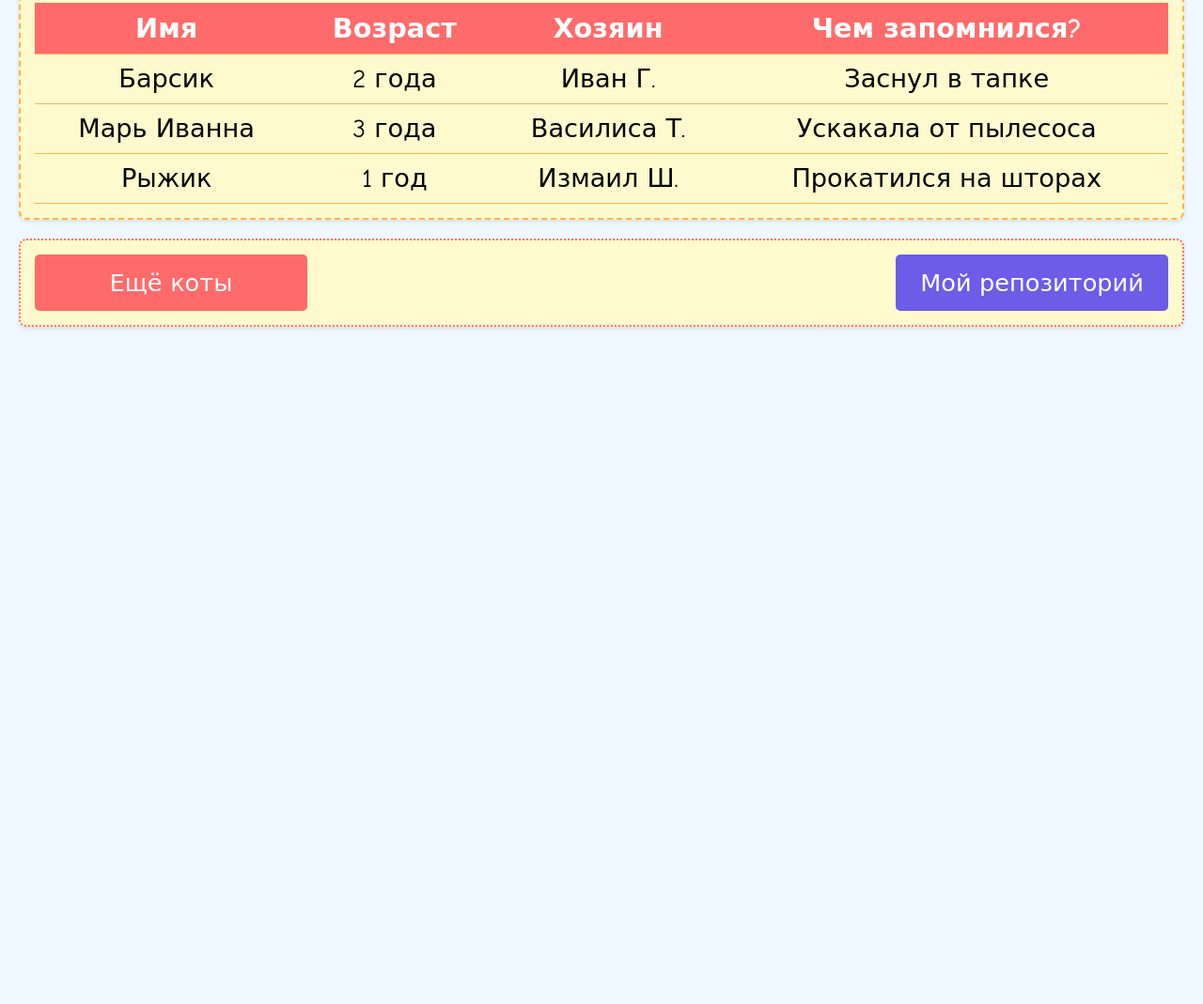
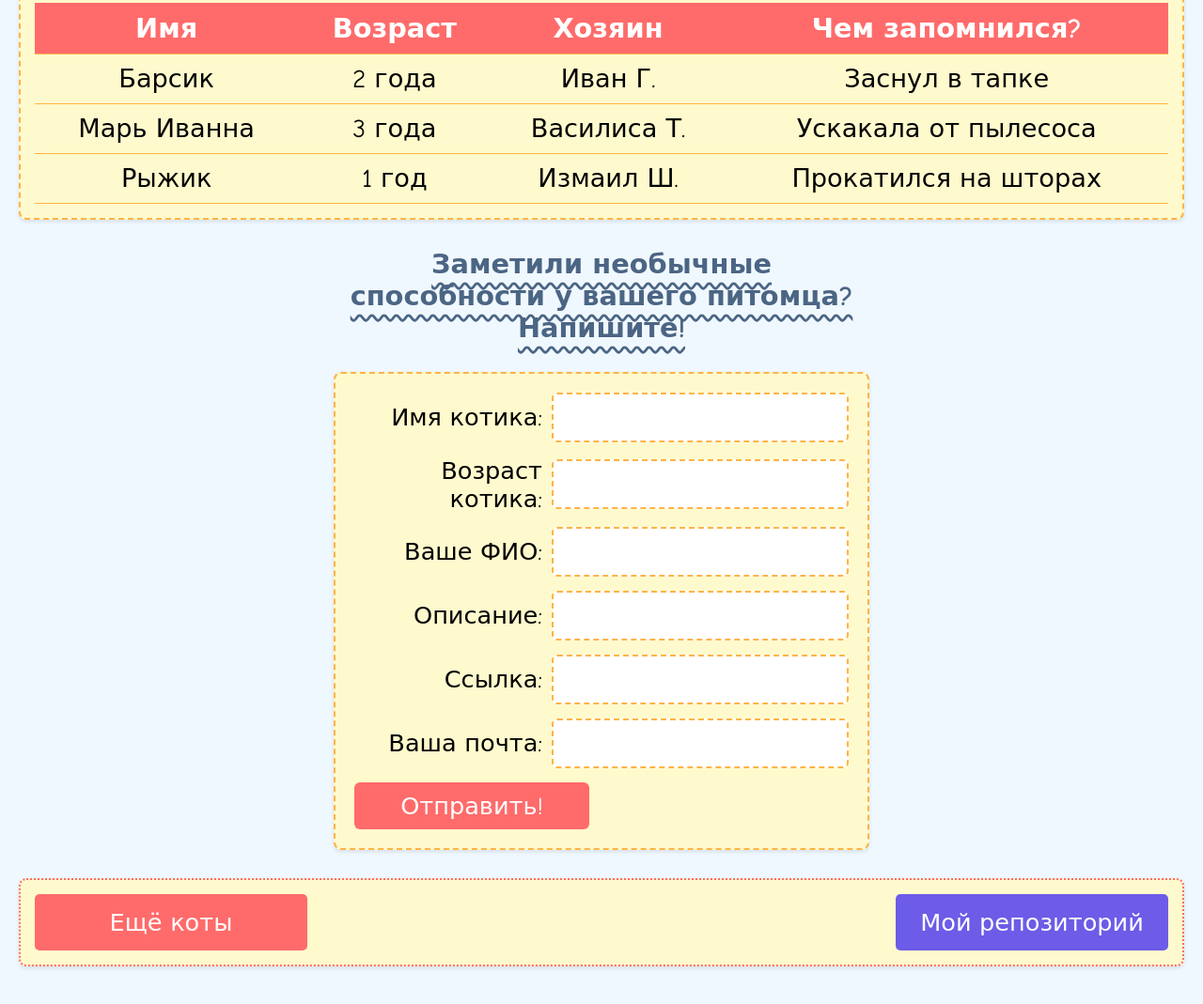
Before and after one commit to DimaDima51/web-programming, a plain HTML site: page index.html in a window 1280 px wide. Shown: the part 1063-2132 px from the top of the page at 94% size. Before the commit the page ends 1451 px from the top, so only its background shows below. Drawn offline with Linux system fonts and the light colour scheme.

Commit message:
Лабораторная 6

```diff
--- a/index.html
+++ b/index.html
@@ -73,6 +73,46 @@
             </table>
         </div>
 
+        <div class="form-block">
+            <h2 class="section-title">Заметили необычные способности у вашего питомца? Напишите!</h2>
+            <form action="/api-url" method="post" class="form-send-catinfo highlight-box">
+
+                <div class="form-send-catinfo">
+                    <label for="cat_name">Имя котика: </label>
+                    <input type="text" name="cat_name" id="cat_name" required />
+                </div>
+
+                <div class="form-send-catinfo">
+                    <label for="cat_age">Возраст котика: </label>
+                    <input type="text" name="cat_age" id="cat_age" required />
+                </div>
+
+                <div class="form-send-catinfo">
+                    <label for="owner_FIO">Ваше ФИО: </label>
+                    <input type="text" name="owner_FIO" id="owner_FIO" required />
+                </div>
+
+                <div class="form-send-catinfo">
+                    <label for="description">Описание: </label>
+                    <input type="text" name="description" id="description" required />
+                </div>
+
+                <div class="form-send-catinfo">
+                    <label for="link">Ссылка: </label>
+                    <input type="text" name="link" id="link" required />
+                </div>
+
+                <div class="form-send-catinfo">
+                    <label for="email">Ваша почта: </label>
+                    <input type="email" name="email" id="email" required />
+                </div>
+
+                <div class="form-send-catinfo">
+                    <input type="submit" value="Отправить!" class="button primary-button" />
+                </div>
+            </form>
+        </div>
+
         <div class="flex-container">
             <a href="https://yandex.ru/images/search?text=коты" target="_blank" class="button primary-button">
                 Ещё коты
@@ -96,6 +136,5 @@
           createCarousel(catUrls, "#cat-carousel");
         </script>
 
-
     </body>
 </html>
--- a/index.js
+++ b/index.js
@@ -25,3 +25,63 @@ function createCarousel(imagesList, parentElementSelector) {
 
     parent.appendChild(carousel);
 }
+
+document.addEventListener("DOMContentLoaded", () => {
+    const form = document.querySelector(".form-send-catinfo");
+    form.addEventListener("submit", (ev) => {
+        ev.preventDefault();
+
+        const nameCatValid = validateCatName(form.cat_name);
+        const emailValid = validateEmail(form.email);
+        const descriptionValid = validateDescription(form.description);
+        const linkValid = validateLink(form.link);
+
+        if (nameCatValid && emailValid && descriptionValid && linkValid) {
+            console.log("Форма успешно прошла проверку");
+        } else {
+            console.log("Форма содержит ошибки...");
+        }
+    });
+
+    // Имя кота не менее 4 символов
+    function validateCatName(input) {
+        if (!input) return false;
+        const value = input.value.trim();
+        toggleError(input, value.length >= 4);
+        return value.length >= 4;
+    }
+
+    // Валидация email (наличие @ и доменного расширения)
+    function validateEmail(input) {
+        if (!input) return false;
+        const value = input.value.trim();
+        const pattern = /^[^\s@]+@[^\s@]+\.[^\s@]+$/;
+        toggleError(input, pattern.test(value));
+        return pattern.test(value);
+    }
+
+    // Описание не менее 5 символов
+    function validateDescription(input) {
+        if (!input) return false;
+        const value = input.value.trim();
+        toggleError(input, value.length >= 5);
+        return value.length >= 5;
+    }
+
+    // Ссылки должны начинаться с https:// или http://
+    function validateLink(input) {
+        if (!input) return false;
+        const value = input.value.trim();
+        const pattern = /^https?:\/\//;
+        toggleError(input, pattern.test(value));
+        return pattern.test(value);
+    }
+
+    function toggleError(input, isValid) {
+        if (!isValid) {
+            input.classList.add("error");
+        } else {
+            input.classList.remove("error");
+        }
+    }
+});
--- a/styles.css
+++ b/styles.css
@@ -232,3 +232,76 @@ body {
 .carousel-image.active {
     opacity: 1;
 }
+
+form.form-send-catinfo {
+	display: flex;
+	flex-direction: column;
+	gap: 15px;
+	margin: 30px auto;
+	max-width: 600px;
+	padding: 20px;
+	background: #fffacd;
+	border: 2px dashed #ffb347;
+	border-radius: 8px;
+	box-shadow: 0 2px 4px rgba(0,0,0,0.1);
+	box-sizing: border-box;
+}
+
+.form-send-catinfo > div {
+	display: flex;
+	align-items: center;
+	gap: 10px;
+}
+
+.form-send-catinfo label {
+	flex: 0 0 200px;
+	text-align: right;
+}
+
+.form-send-catinfo input[type="text"],
+.form-send-catinfo input[type="email"] {
+	flex: 1;
+	min-width: 0;
+	padding: 10px;
+	border: 2px dashed #ffb347;
+	border-radius: 6px;
+	box-sizing: border-box;
+	font-family: inherit;
+	font-size: inherit;
+}
+
+.form-send-catinfo input[type="submit"] {
+	align-self: center;
+	padding: 10px 20px;
+	font-size: 1.6em;
+	font-family: inherit;
+	font-size: inherit;
+	background: #ff6b6b;
+	color: #fff;
+	border: none;
+	border-radius: 6px;
+	cursor: pointer;
+	transition: transform .3s;
+}
+
+.form-send-catinfo input[type="submit"]:hover {
+	transform: rotate(1deg) scale(1.05);
+}
+
+.form-block {
+	max-width: 600px;
+	margin: 30px auto;
+	padding: 0 15px;
+	box-sizing: border-box;
+}
+
+.form-block h2.section-title {
+	text-align: center;
+	margin-bottom: 20px;
+	color: #4b6584;
+}
+
+.error {
+  border-color: #e74c3c !important;
+  background-color: #fdecea;
+}
```
